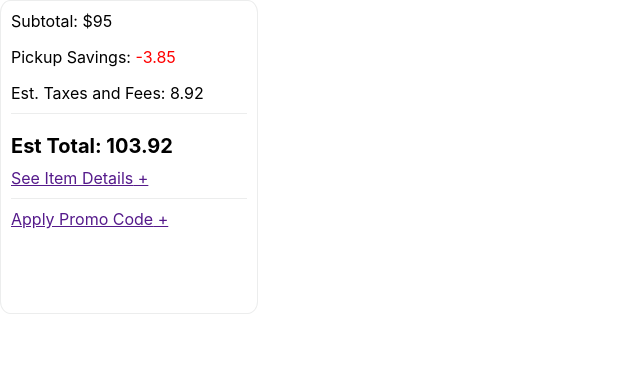
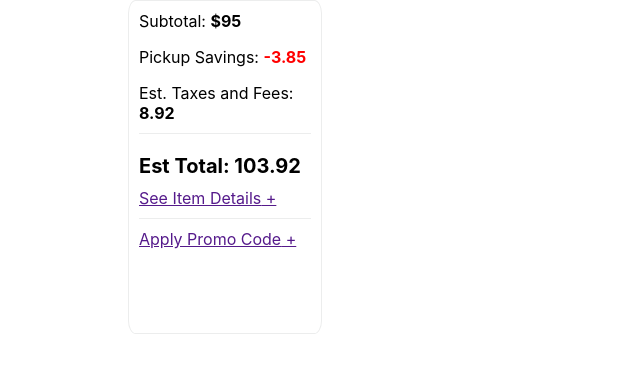
Before and after one commit to maxnawa31/take_home_challenge, a React (Create React App) app: page / in a window 1280 px wide. Shown: the top 372 px of the page, without its empty margins (0-640 px from the left). Built offline with nearby package versions, Linux system fonts and the light colour scheme.

Commit message:
refactor tooltip into components

```diff
--- a/src/App.css
+++ b/src/App.css
@@ -1,8 +1,3 @@
-.main-container {
-  height: 100vh;
-}
-
-
 
 @keyframes App-logo-spin {
   from {
--- a/src/Tooltip.css
+++ b/src/Tooltip.css
@@ -8,8 +8,8 @@
 }
 
 .tooltip  p span {
-  color: red;
-  text-decoration: none;
+    color: red;
+    text-decoration: none;
 }
 
 .tooltip .tooltiptext {
@@ -39,7 +39,3 @@
     border-style: solid;
     border-color: transparent transparent black transparent;
 }
-
-.main-container {
-  border: 1px solid black;
-}
--- a/src/containers/ToggleComponent.js
+++ b/src/components/ToggleComponent.js
@@ -1,5 +1,4 @@
 import React, { Component } from 'react';
-
 
 export default class ToggleComponent extends Component {
   constructor(props) {
--- a/src/components/Tooltip.js
+++ b/src/components/Tooltip.js
@@ -1,11 +1,17 @@
 import React from 'react';
 import '../App';
+import '../Tooltip.css';
 
+export const Tooltip = props => {
+  let { handleClick, children } = props;
+  return (
+    <a className="tooltip" onClick={handleClick} href="">
+      {children}
+    </a>
+  );
+};
 
-export const Tooltip = (props) => {
-  return (
-    <div className = 'tooltip'>
-    <span className='tooltiptext'>Tooltip Text</span>
-    </div>
-  )
-}
+export const TooltipText = props => {
+  let { description } = props;
+  return <span className="tooltiptext">{description}</span>;
+};
--- a/src/components/styled-components/index.js
+++ b/src/components/styled-components/index.js
@@ -2,11 +2,12 @@ import styled from 'styled-components';
 
 export const MainContainer = styled.div`
   border: 1px solid black;
-  width: 20%;
+  width: 15%;
   height: 100%;
   padding-bottom: 5%;
   border-color: rgb(236, 237, 237);
   border-radius: 4%;
+  margin-left: 10%;
 `;
 
 export const TopPortion = styled.div`
@@ -42,12 +43,13 @@ export const TextContainer = styled.div`
 
 export const EstimatedTotal = styled.p`
   font-weight: bold;
-  font-size: 14px;
+  font-size: 20px;
   margin-bottom: 10px;
 `;
 
 export const StyledPTag = styled.p`
   margin-bottom: 10px;
+  width: 150px;
 `;
 
 export const LineThroughPTag = styled.p`
--- a/src/containers/Main.js
+++ b/src/containers/Main.js
@@ -2,7 +2,7 @@ import React, { Component } from 'react';
 import DATA from '../Data';
 import { loadData, togglePickup } from '../store/actions';
 import { connect } from 'react-redux';
-import ToggleComponent from './ToggleComponent';
+import ToggleComponent from '../components/ToggleComponent';
 import ApplyPromo from './ApplyPromo';
 import ProductDescription from './ProductDescription';
 import calculatePrice from '../store/selectors';
@@ -10,17 +10,11 @@ import {
   MainContainer,
   TopPortion,
   MiddlePortion,
-  BottomPortion
+  BottomPortion,
+  EstimatedTotal
 } from '../components/styled-components';
-import styled from 'styled-components';
+import { Tooltip, TooltipText } from '../components/Tooltip';
 import '../Tooltip.css';
-
-const EstimatedTotal = styled.p`
-  font-weight: bold;
-  font-size: 20px;
-  margin-bottom: 10px;
-`;
-
 class Main extends Component {
   componentDidMount() {
     this.props.loadData(DATA);
@@ -37,18 +31,24 @@ class Main extends Component {
       return (
         <MainContainer>
           <TopPortion>
-            <div>Subtotal: ${subTotal}</div>
-            <a className="tooltip" onClick={this.handleClick} href="">
+            <div>
+              Subtotal: <span style={{ fontWeight: 'bold' }}>${subTotal}</span>
+            </div>
+            <Tooltip handleClick={this.handleClick}>
               <p>
-                Pickup Savings: <span> -3.85</span>
+                Pickup Savings:{' '}
+                <span style={{ fontWeight: 'bold' }}> -3.85</span>
               </p>
-              <span className="tooltiptext">
-                Picking up your order in the store helps cut costs and we pass
-                the savings to you.
-              </span>
-            </a>
-
-            <div>Est. Taxes and Fees: {taxesAndFees}</div>
+              <TooltipText
+                description={
+                  'Picking up your order in the store helps cut costs and we pass the savings to you.'
+                }
+              />
+            </Tooltip>
+            <div>
+              Est. Taxes and Fees:{' '}
+              <span style={{ fontWeight: 'bold' }}>{taxesAndFees}</span>
+            </div>
           </TopPortion>
 
           <MiddlePortion>
--- a/src/containers/ProductDescription.js
+++ b/src/containers/ProductDescription.js
@@ -1,15 +1,22 @@
 import React, { Component } from 'react';
 import { connect } from 'react-redux';
 import calculatePrice, { newSubTotal } from '../store/selectors';
-import styled from 'styled-components';
-import {ProductDescriptionContainer, TextContainer, EstimatedTotal, StyledImageTag, StyledPTag, LineThroughPTag } from '../components/styled-components';
+import {
+  ProductDescriptionContainer,
+  TextContainer,
+  StyledImageTag,
+  StyledPTag,
+  LineThroughPTag
+} from '../components/styled-components';
 
 const ProductDescription = props => {
-  let { subTotal, description, url, newPrice, newSubTotal } = props;
+  let { subTotal, description, url, newSubTotal } = props;
   return (
     <ProductDescriptionContainer>
       <StyledImageTag src={`${url}`} alt="" />
       <TextContainer>
+        <TextContainer>
+          <StyledPTag>{description}</StyledPTag>
           {subTotal !== newSubTotal ? (
             <div>
               <StyledPTag>${newSubTotal}</StyledPTag>
@@ -18,9 +25,6 @@ const ProductDescription = props => {
           ) : (
             <StyledPTag>${subTotal}</StyledPTag>
           )}
-
-        <TextContainer>
-          <StyledPTag>{description}</StyledPTag>
         </TextContainer>
       </TextContainer>
     </ProductDescriptionContainer>
--- a/src/store/actions/index.js
+++ b/src/store/actions/index.js
@@ -1,9 +1,16 @@
-import { LOAD_DATA, TOGGLE_PICKUP, TOGGLE_PROMO, DEFAULT } from '../actionTypes';
+import {
+  LOAD_DATA,
+  TOGGLE_PICKUP,
+  TOGGLE_PROMO,
+  DEFAULT
+} from '../actionTypes';
 
-export const loadData = data => ({
-  type: LOAD_DATA,
-  data
-});
+export function loadData(data) {
+  return {
+    type: LOAD_DATA,
+    data
+  };
+}
 
 export function togglePromo(promoCode) {
   if (promoCode === 'DISCOUNT') {
@@ -15,6 +22,6 @@ export function togglePromo(promoCode) {
   }
 }
 
-export const togglePickup = (e) => ({
-  type: TOGGLE_PICKUP
-});
+export function togglePickup(e) {
+  return { type: TOGGLE_PICKUP };
+}
```
Also changed, not shown: src/App.js (+5 -6 lines). Lines whose indentation alone changed are shown as unchanged.
